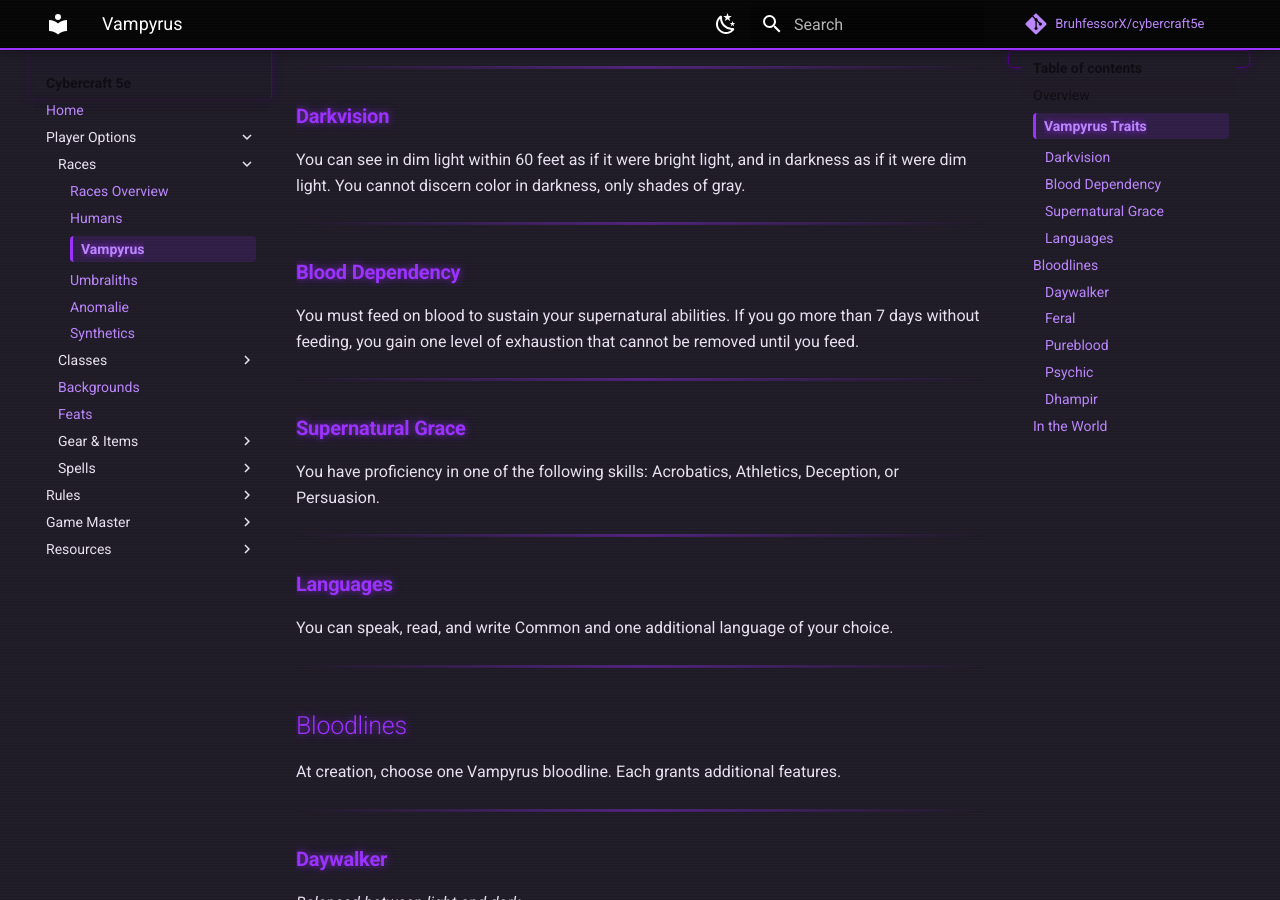
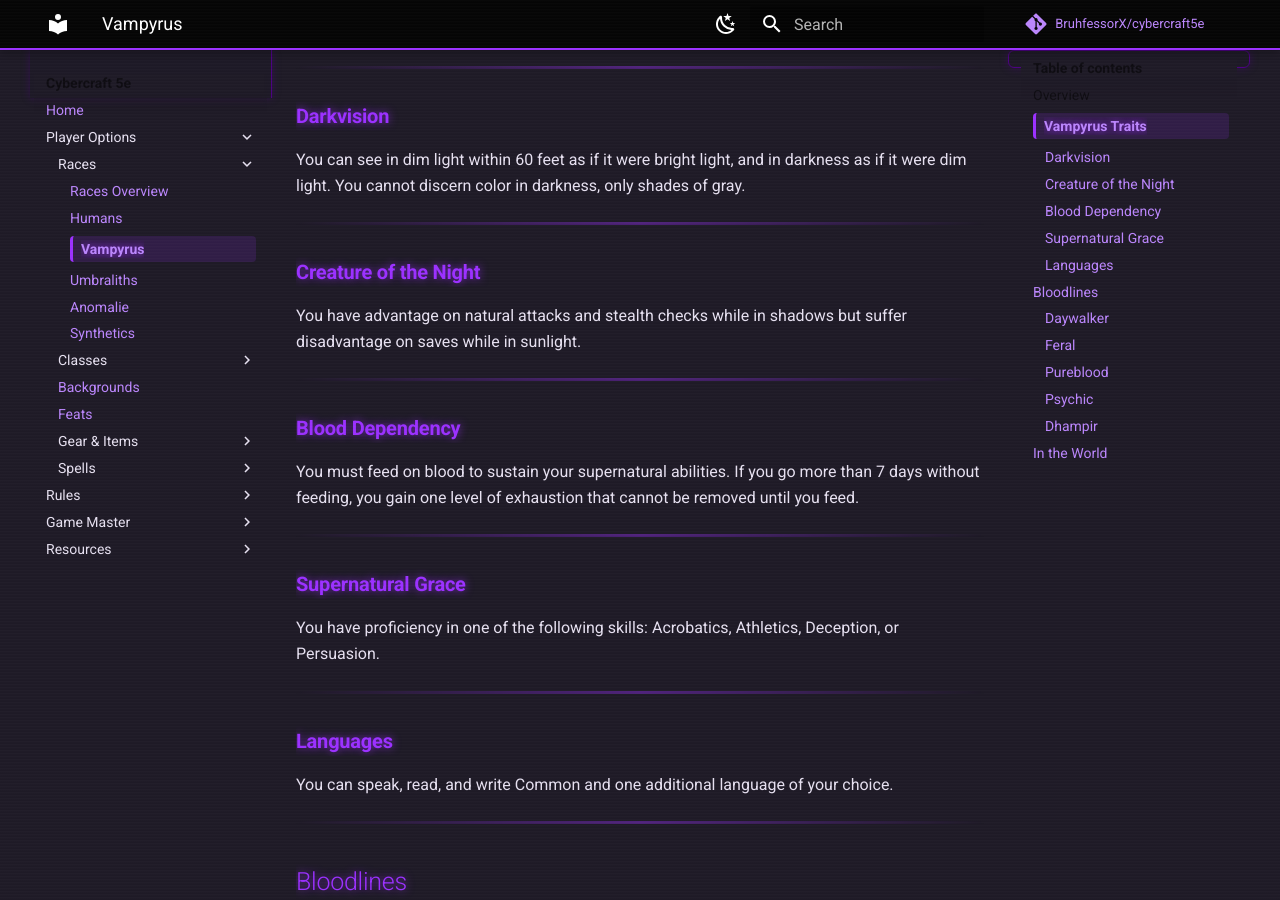
Before and after one commit to BruhfessorX/cybercraft5e, an MkDocs documentation site: the page built from docs/player-options/races/vampyrus.md, in a window 1280 px wide and 900 px high, scrolled down 814 px. Built offline with MkDocs 1.6.1 and Material for MkDocs 9.7.7, drawn with Linux system fonts in a browser that asks for light colours; comment, search, counter and statistics services are not loaded; some of the changed text lies outside the part shown.

Commit message:
Vampyrus balances

```diff
--- a/docs/player-options/races/vampyrus.md
+++ b/docs/player-options/races/vampyrus.md
@@ -25,6 +25,11 @@ Your Vampyrus character has the following racial traits.
 
 ### **Darkvision**
 You can see in dim light within 60 feet as if it were bright light, and in darkness as if it were dim light. You cannot discern color in darkness, only shades of gray.
+
+---
+
+### **Creature of the Night**
+You have advantage on natural attacks and stealth checks while in shadows but suffer disadvantage on saves while in sunlight.
 
 ---
 
@@ -79,7 +84,7 @@ At creation, choose one Vampyrus bloodline. Each grants additional features.
 ### **Dhampir**
 *Half-blood adaptability.*
 - **Hybrid Nature:** Choose one Vampyrus trait from any other bloodline, and one Human racial trait (subject to GM approval).
-- **Balanced Blood:** You can count as either humanoid or undead (choose when you finish a long rest).
+- **Balanced Blood:** You count as both humanoid and undead.
 
 ---
 
```
